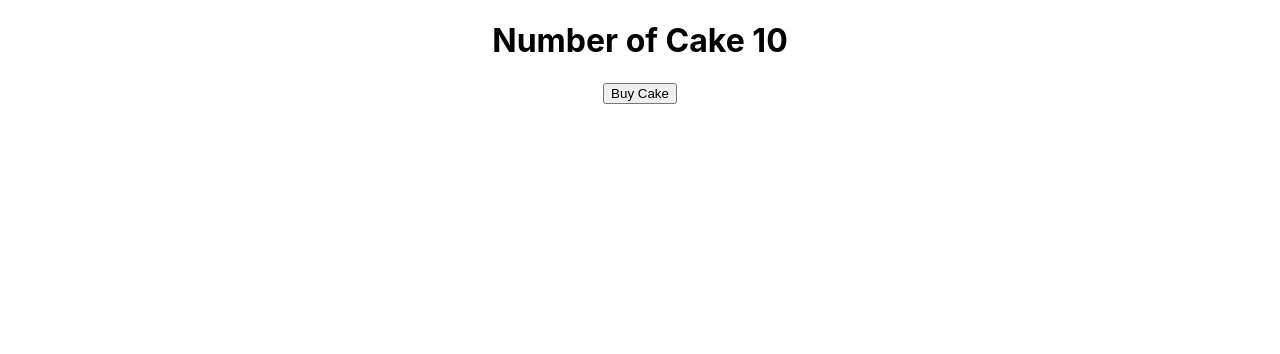
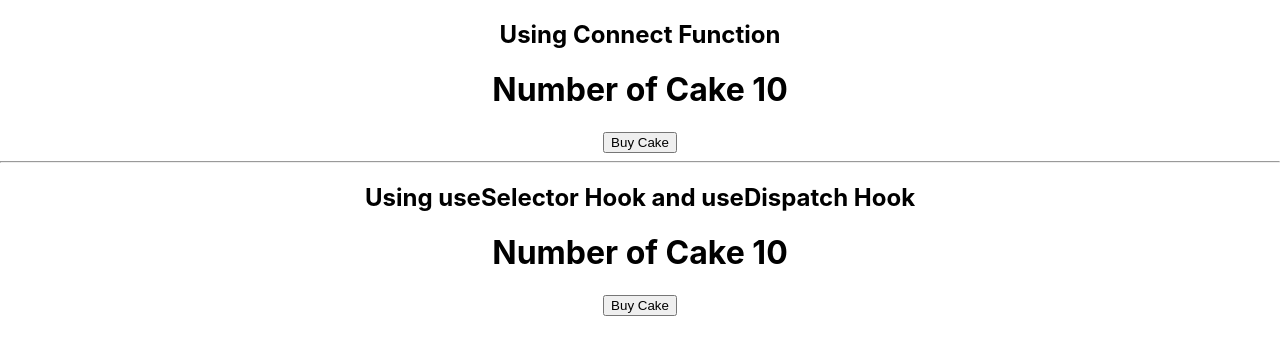
Before and after one commit to hardikd-zignuts/Redux-Tutorial, a React (Create React App) app in the folder redux-cake-shop/: page / in a window 1280 px wide. Shown: the top 354 px of the page. Built offline with nearby package versions, Linux system fonts and the light colour scheme.

Commit message:
useSelector Hook ---> Values useDispatch Hook ---> Action

```diff
--- a/redux-cake-shop/src/App.js
+++ b/redux-cake-shop/src/App.js
@@ -2,12 +2,15 @@
 import CakeShop from './components/CakeShop';
 import { Provider } from 'react-redux';
 import store from './Redux/Store';
+import CakeShopHook from './components/CakeShopHook';
 
 function App() {
   return (
     <Provider store={store}>
       <div className="App">
         <CakeShop />
+        <hr />
+        <CakeShopHook />
       </div>
     </Provider>
   );
--- a/redux-cake-shop/src/components/CakeShop.jsx
+++ b/redux-cake-shop/src/components/CakeShop.jsx
@@ -6,6 +6,7 @@
   return (
     <>
       <div>
+        <h2>Using Connect Function</h2>
         <h1>Number of Cake {props.numOfCake}</h1>
         <button onClick={props.buyCake}>Buy Cake</button>
       </div>
--- /dev/null
+++ b/redux-cake-shop/src/components/CakeShopHook.jsx
@@ -0,0 +1,19 @@
+import React from "react";
+import { useSelector, useDispatch } from "react-redux";
+import { buyCake } from "../Redux/cake/cakeAction";
+
+const CakeShopHook = () => {
+  const numOfCake = useSelector((state) => state.numOfCake);
+  const dispatch = useDispatch();
+  return (
+    <>
+      <div>
+        <h2>Using useSelector Hook and useDispatch Hook</h2>
+        <h1>Number of Cake {numOfCake}</h1>
+        <button onClick={() => dispatch(buyCake())}>Buy Cake</button>
+      </div>
+    </>
+  );
+};
+
+export default CakeShopHook;
```
